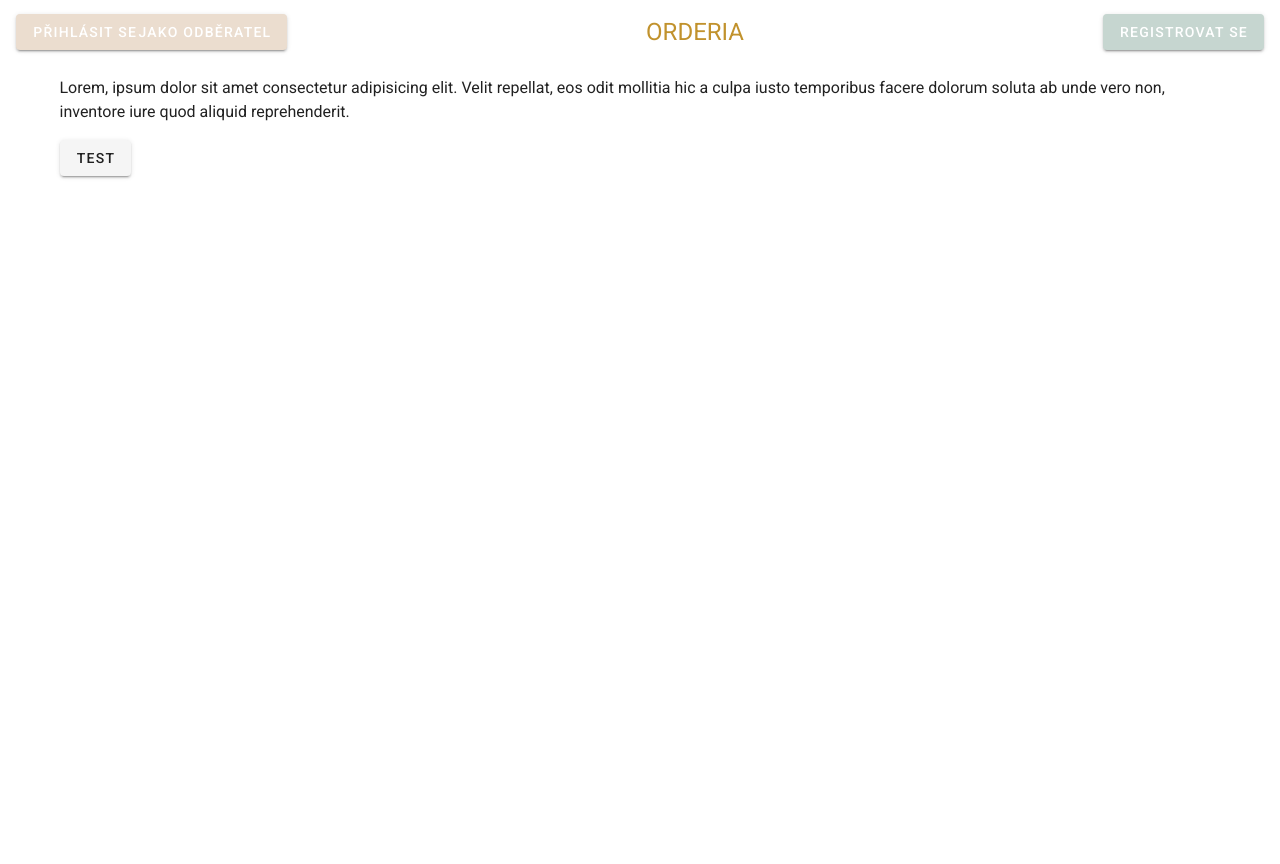
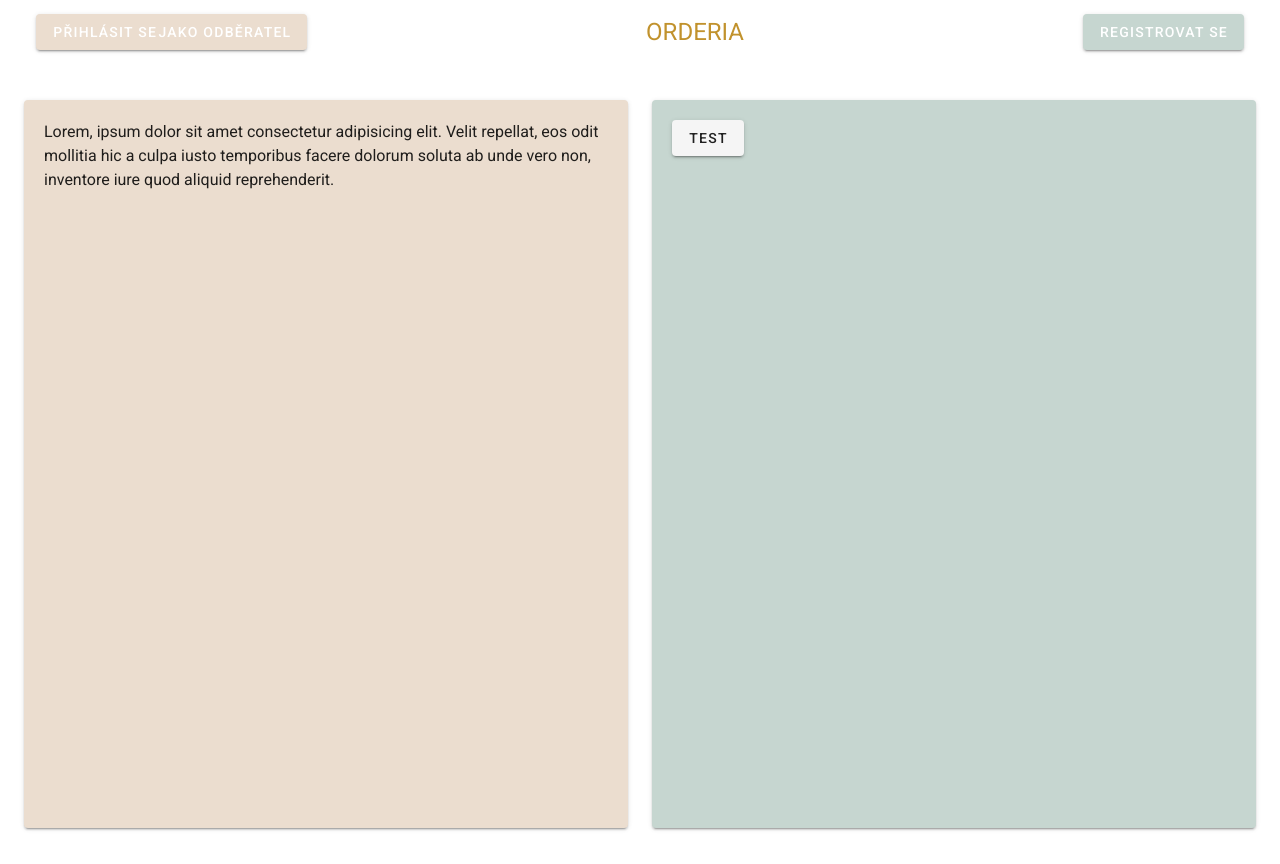
Before and after one commit to zladkaskazkina/Orderia, a Vue app: page / in a window 1280 px wide. Before the commit the page ends 800 px from the top, so only its background shows below. Built offline with nearby package versions, Linux system fonts and the light colour scheme.

Commit message:
add layout of main page

```diff
--- a/src/components/MainNavbar.vue
+++ b/src/components/MainNavbar.vue
@@ -1,20 +1,22 @@
 <template>
   <nav>
     <v-toolbar app flat>
-      <v-btn flat class="primary" router to="/login">
+      <v-btn flat color="primary" class="ml-5" router to="/login">
         Přihlásit se <br />
         <span small>jako odběratel</span>
       </v-btn>
       <v-spacer></v-spacer>
+
       <v-toolbar-title
+        @click="$router.push('/')"
+        style="cursor:pointer"
         class="headline text-uppercase success--text"
-        router
-        to="/"
       >
         Orderia
       </v-toolbar-title>
+
       <v-spacer></v-spacer>
-      <v-btn class="secondary" flat router to="/registrace">
+      <v-btn color="secondary" class="mr-5" flat router to="/registrace">
         Registrovat se
       </v-btn>
     </v-toolbar>
--- a/src/layouts/StartLayout.vue
+++ b/src/layouts/StartLayout.vue
@@ -1,11 +1,11 @@
 <template>
-  <div class="mainPage">
+  <v-content class="fill-height mainPage">
     <MainNavbar />
-    <v-content>
-      <router-view />
-    </v-content>
+
+    <router-view />
+
     <Footer />
-  </div>
+  </v-content>
 </template>
 <script>
 import MainNavbar from "../components/MainNavbar";
--- a/src/views/Home.vue
+++ b/src/views/Home.vue
@@ -1,11 +1,22 @@
 <template>
-  <v-container>
-    <p>
-      Lorem, ipsum dolor sit amet consectetur adipisicing elit. Velit repellat,
-      eos odit mollitia hic a culpa iusto temporibus facere dolorum soluta ab
-      unde vero non, inventore iure quod aliquid reprehenderit.
-    </p>
-    <v-btn flat router to="/test"> test </v-btn>
+  <v-container fluid class="fill-height">
+    <v-row class="pa-3 fill-height">
+      <v-col md6>
+        <v-card class="pa-5 fill-height" color="primary">
+          <p>
+            Lorem, ipsum dolor sit amet consectetur adipisicing elit. Velit
+            repellat, eos odit mollitia hic a culpa iusto temporibus facere
+            dolorum soluta ab unde vero non, inventore iure quod aliquid
+            reprehenderit.
+          </p>
+        </v-card>
+      </v-col>
+      <v-col md6>
+        <v-card class="pa-5 fill-height" color="secondary">
+          <v-btn flat router to="/test"> test </v-btn>
+        </v-card>
+      </v-col>
+    </v-row>
   </v-container>
 </template>
 
```
